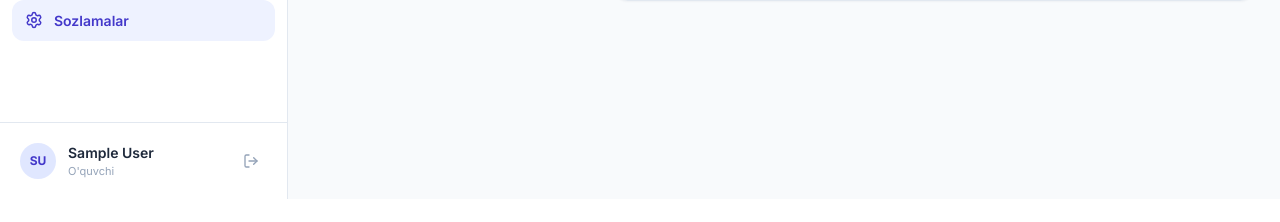
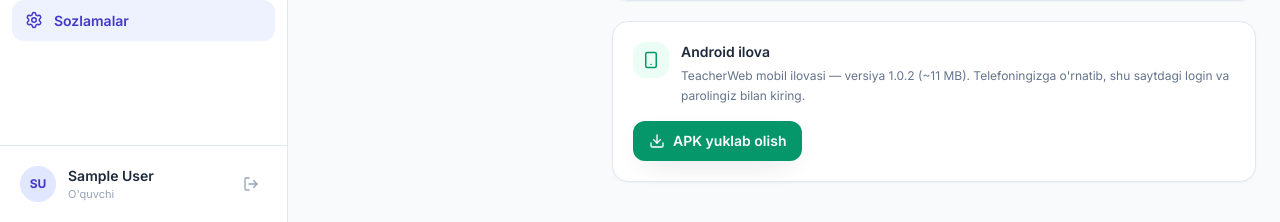
Before and after one commit to Rasulbek917/teacher-web, a Django app: page /settings/ in a window 1280 px wide. Shown: the part 601-823 px from the top of the page. Before the commit the page ends 800 px from the top, so only its background shows below. Run offline with Django 5.2, Linux system fonts and the light colour scheme; the visitor is signed in with stand-in values (Sample User, id 1); data that the repository does not hold is empty; some libraries are stand-ins or nearby versions.

Commit message:
Saytdan imzolangan Android APK yuklab olish
- /download/android/ endpoint'i va static/downloads/teacherweb.apk qo'shildi
- Login va sozlamalar sahifalarida yuklab olish havolasi
- Release imzosi keystore.properties orqali; kalit va parollar git'dan tashqarida
- APK 1.0.2 (versionCode 3) oxirgi manba kodidan yig'ildi

```diff
--- a/core/urls.py
+++ b/core/urls.py
@@ -6,5 +6,6 @@ app_name = "core"
 
 urlpatterns = [
     path("", views.home, name="home"),
+    path("download/android/", views.download_android, name="android_app"),
     path("files/<str:scope>/<int:pk>/", views.serve_file, name="file"),
 ]
--- a/templates/accounts/login.html
+++ b/templates/accounts/login.html
@@ -76,6 +76,12 @@
         </button>
       </form>
 
+      <p class="mt-4 flex items-center justify-center gap-1.5 text-xs text-slate-500 dark:text-slate-400">
+        <i data-lucide="smartphone" class="h-3.5 w-3.5"></i>
+        Android ilova:
+        <a href="{% url 'core:android_app' %}" class="font-semibold text-indigo-600 hover:text-indigo-700 dark:text-indigo-400">APK yuklab olish</a>
+      </p>
+
       <p class="mt-6 text-center text-sm text-slate-500 dark:text-slate-400">
         Hisobingiz yo'qmi?
         <a href="{% url 'accounts:register' %}" class="font-semibold text-indigo-600 hover:text-indigo-700 dark:text-indigo-400">Ro'yxatdan o'tish</a>
--- a/templates/accounts/settings.html
+++ b/templates/accounts/settings.html
@@ -130,6 +130,21 @@
         </div>
       </form>
     {% endif %}
+
+    <div class="card p-5">
+      <div class="flex flex-wrap items-center justify-between gap-4">
+        <div class="flex items-start gap-3">
+          <span class="flex h-9 w-9 shrink-0 items-center justify-center rounded-xl bg-emerald-50 text-emerald-600 dark:bg-emerald-500/10 dark:text-emerald-300"><i data-lucide="smartphone" class="h-[18px] w-[18px]"></i></span>
+          <div>
+            <p class="text-sm font-semibold text-slate-800 dark:text-slate-100">Android ilova</p>
+            <p class="mt-1 text-xs leading-relaxed text-slate-500 dark:text-slate-400">TeacherWeb mobil ilovasi — versiya 1.0.2 (~11 MB). Telefoningizga o'rnatib, shu saytdagi login va parolingiz bilan kiring.</p>
+          </div>
+        </div>
+        <a href="{% url 'core:android_app' %}" class="inline-flex items-center gap-2 rounded-xl bg-emerald-600 px-4 py-2.5 text-sm font-semibold text-white shadow-soft transition hover:bg-emerald-700">
+          <i data-lucide="download" class="h-4 w-4"></i> APK yuklab olish
+        </a>
+      </div>
+    </div>
   </div>
 </div>
 {% endblock %}
```
Also changed, not shown: core/views.py (+14 -1 lines), mobile/README.md, 4 other files.
